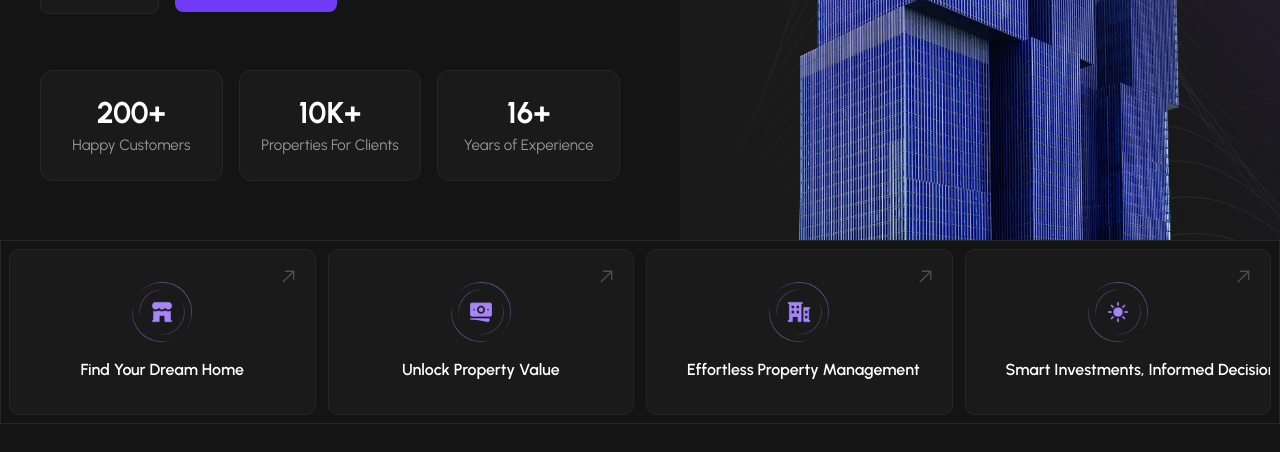
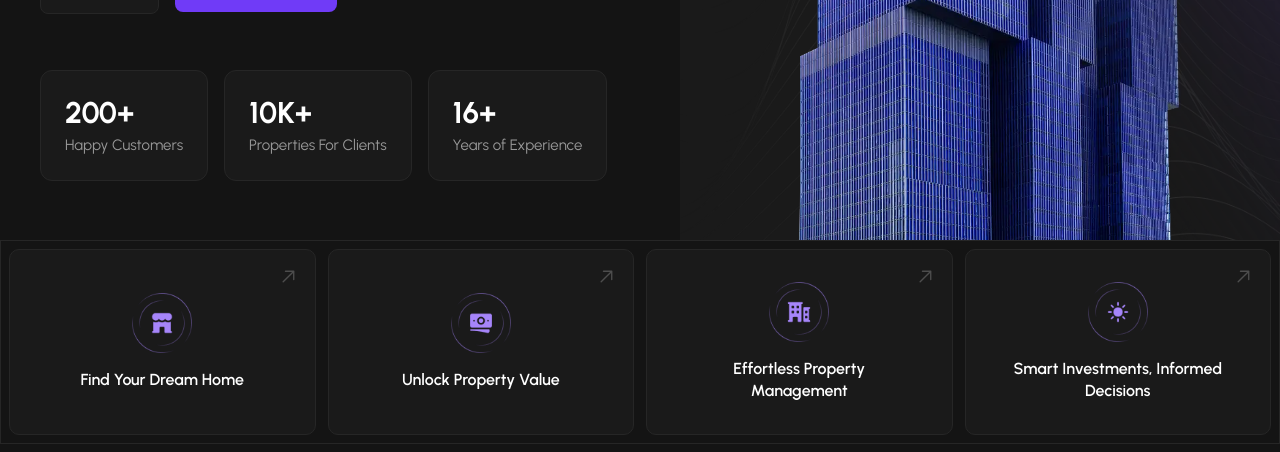
Before and after one commit to marianasijaa-lab/Graduation-Project-Estatein, a React (Vite) app: page / in a window 1280 px wide. Shown: the part 446-898 px from the top of the page. Built offline with nearby package versions, Linux system fonts and the light colour scheme; no server answers; the database is empty.

Commit message:
final edit  added

```diff
--- a/src/Pages/AboutUs.tsx
+++ b/src/Pages/AboutUs.tsx
@@ -41,7 +41,7 @@ const OurAchievements: React.FC = () => {
               }}
             >
               <h3
-                className="font-semibold sm:text-lg md:text-2xl text-(--text-main)"
+                className="font-semibold text-xl sm:text-lg md:text-2xl text-(--text-main)"
               >
                 {item.title}
               </h3>
--- a/src/components/sections/contact/ContactForm.tsx
+++ b/src/components/sections/contact/ContactForm.tsx
@@ -292,8 +292,7 @@ export const ContactForm: React.FC<ContactFormProps> = ({
             <div key={field.name} className={spanClass}>
               {field.label && (
                 <label
-                  className={labelClass}
-                  style={{ visibility: field.label.trim() === '' ? 'hidden' : 'visible' }}
+                  className={`${labelClass} ${field.label.trim() === '' ? 'hidden sm:block sm:invisible' : ''}`}
                 >
                   {field.label.trim() || 'placeholder'}
                 </label>
--- a/src/components/sections/property/PropertiesGrid.tsx
+++ b/src/components/sections/property/PropertiesGrid.tsx
@@ -59,6 +59,7 @@ export function PropertiesGrid({error,status,properties}:PropertiesGridProps) {
         itemsLength={properties.length}
         itemsToShow={itemsToShow}
         maxIndex={maxIndex}
+        centeredMobile
       />
     </div>
   );
--- a/src/components/sections/property/PropertyForm.tsx
+++ b/src/components/sections/property/PropertyForm.tsx
@@ -333,9 +333,9 @@ const PropertyForm = ({
           whileHover={{ scale: 1.03 }}
           whileTap={{ scale: 0.97 }}
           className="
-            h-[60px] w-full rounded-lg
+            h-[46px] sm:h-[60px] w-full rounded-lg
             bg-primary
-             text-[14px]
+            text-[15px] sm:text-[14px]
             font-semibold text-white
             hover:bg-[#5f2fe0]
             disabled:cursor-not-allowed disabled:opacity-60
--- a/src/components/sections/services/EffortlessManagement.tsx
+++ b/src/components/sections/services/EffortlessManagement.tsx
@@ -41,7 +41,7 @@ export const EffortlessPropertyManagement = () => {
                     className="w-full h-full object-contain"
                   />
                 </div>
-                <h3 className="font-bold text-(--text-main) text-lg xl:text-xl font-['Urbanist',sans-serif]">
+                <h3 className="font-semibold text-(--text-main) text-lg xl:text-xl font-['Urbanist',sans-serif]">
                   {service.title}
                 </h3>
               </div>
--- a/src/components/sections/services/ServiceCard.tsx
+++ b/src/components/sections/services/ServiceCard.tsx
@@ -30,8 +30,9 @@ const ServiceCard: React.FC<ServiceCardProps> = ({ type, heading, icon, descript
         </div>
 
         {/* العنوان */}
-        <h3 className="font-semibold text-(--text-main) text-[11px] sm:text-[13px] lg:text-base text-center whitespace-nowrap w-full">
-          {heading}
+        <h3 className="font-semibold text-(--text-main) text-[13px] sm:text-[13px] lg:text-base text-center break-words hyphens-none w-full leading-snug [word-spacing:normal] sm:[word-spacing:normal]">
+          <span className="sm:hidden">{heading.replace(/\u00A0+/g, ' ')}</span>
+          <span className="hidden sm:inline">{heading}</span>
         </h3>
       </motion.div>
     );
--- a/src/components/sections/services/SmartInvestments.tsx
+++ b/src/components/sections/services/SmartInvestments.tsx
@@ -70,7 +70,7 @@ export const SmartInvestments = () => {
                         className="w-full h-full object-contain"
                       />
                     </div>
-                    <h3 className="font-bold text-(--text-main) text-base sm:text-lg xl:text-xl font-['Urbanist',sans-serif] whitespace-nowrap overflow-hidden text-ellipsis">
+                    <h3 className="font-semibold text-(--text-main) text-base sm:text-lg xl:text-xl font-['Urbanist',sans-serif] whitespace-nowrap overflow-hidden text-ellipsis">
                       {service.title}
                     </h3>
                   </div>
--- a/src/components/sections/services/UnlockPropertyValue.tsx
+++ b/src/components/sections/services/UnlockPropertyValue.tsx
@@ -40,7 +40,7 @@ export const UnlockPropertyValue = () => {
                     className="w-full h-full object-contain"
                   />
                 </div>
-                <h3 className="font-bold text-(--text-main) text-lg xl:text-xl">
+                <h3 className="font-semibold text-(--text-main) text-lg xl:text-xl">
                   {service.title}
                 </h3>
               </div>
--- a/src/components/sections/stats/StatsBar.tsx
+++ b/src/components/sections/stats/StatsBar.tsx
@@ -16,22 +16,19 @@ const StatsBar = ({ stats }: PropsStatsBar) => {
     <div
       className="w-full py-6 max-2xl:gap-4 2xl:gap-5 border-bg-gray-1"
     >
-      <StaggerContainer className="grid w-full grid-cols-2 lg:grid-cols-3 gap-4">
+      <StaggerContainer className="grid grid-cols-2 lg:flex lg:flex-nowrap gap-4">
         {stats.map((stat, index) => (
           <motion.div
             key={index}
             variants={staggerItem}
             className={`${
               index === 2 ? "col-span-2 lg:col-span-1" : ""
-            } w-full rounded-xl border p-4 sm:p-6 flex flex-col items-center justify-center overflow-hidden bg-(--bg-secondary) border-bg-gray-1
-            }`}
+            } rounded-xl border p-4 sm:p-6 flex flex-col items-center lg:items-start justify-center bg-(--bg-secondary) border-bg-gray-1 lg:shrink-0`}
           >
-            <h3 className="text-2xl sm:text-3xl md:text-2xl lg:text-3xl font-bold text-center">
+            <h3 className="text-2xl sm:text-3xl md:text-2xl lg:text-3xl font-bold text-center lg:text-left whitespace-nowrap">
               {stat.value}
             </h3>
-            <p
-              className="text-[12px] sm:text-[13px] md:text-[12px] lg:text-[15px] text-center mt-1 whitespace-nowrap leading-snug px-1 text-gray"
-            >
+            <p className="text-[12px] sm:text-[13px] md:text-[12px] lg:text-[15px] text-center lg:text-left mt-1 leading-snug text-gray whitespace-nowrap">
               {stat.label}
             </p>
           </motion.div>
--- a/src/components/ui/slider/CompaniesSlider.tsx
+++ b/src/components/ui/slider/CompaniesSlider.tsx
@@ -88,7 +88,7 @@ function CompanyCard({ company }: { company: FirestoreCompany }) {
               whileTap={{ scale: 0.97 }}
               onClick={() => {}}
               className="w-full text-(--text-main) rounded-lg py-3 px-4 text-sm font-medium transition-all"
-              style={{ backgroundColor: "var(--bg-main)", border: "1px solid #262626" }}
+              style={{ backgroundColor: "#1A1A1A", border: "1px solid #262626" }}
             >
               Visit Website
             </motion.button>
--- a/src/store/slices/effortlessPropertyManagementSlice.ts
+++ b/src/store/slices/effortlessPropertyManagementSlice.ts
@@ -24,7 +24,7 @@ export const FALLBACK_EFFORTLESS_PROPERTY_MANAGEMENT: FirestoreEffortlessPropert
     id: 'effortless-4',
     title: 'Legal Guardian',
     description: 'Stay compliant with property laws and regulations effortlessly.',
-    icon: '/assets/Icon_27.png',
+    icon: '/assets/Icon_4.png',
   },
 ];
 
```
Also changed, not shown: src/components/ui/slider/SliderButtons.tsx (+36 -0 lines).
